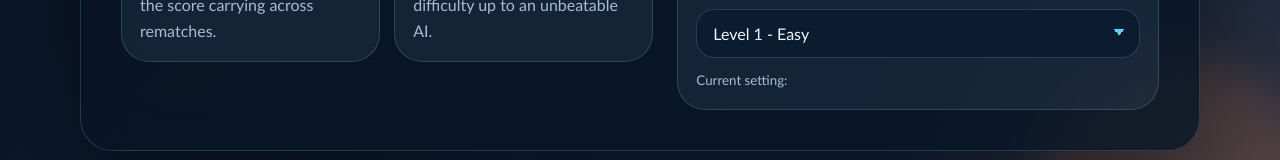
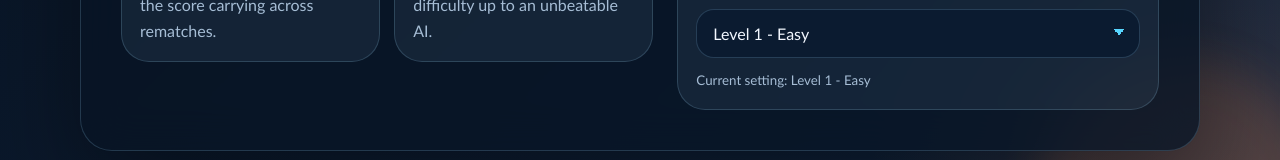
Before and after one commit to raeesuzann/advanced-se-assignment-2, a React app: page / in a window 1280 px wide. Shown: the part 545-705 px from the top of the page. Built offline with nearby package versions, Linux system fonts and the light colour scheme; the HTML template or start-up script is replaced by a standard one.

Commit message:
feat: add difficulty level layout

```diff
--- a/src/components/Menu.jsx
+++ b/src/components/Menu.jsx
@@ -10,7 +10,7 @@ export default function Menu({
 }) {
     // Define the available difficulty levels for the AI opponent, each with a corresponding label for display in the dropdown menu
     const levels = [
-        { value: 0, label: "Level 1 - Easy" },
+        { value: 1, label: "Level 1 - Easy" },
         { value: 2, label: "Level 2 - Normal" },
         { value: 3, label: "Level 3 - Medium" },
         { value: 4, label: "Level 4 - Hard" },
```
